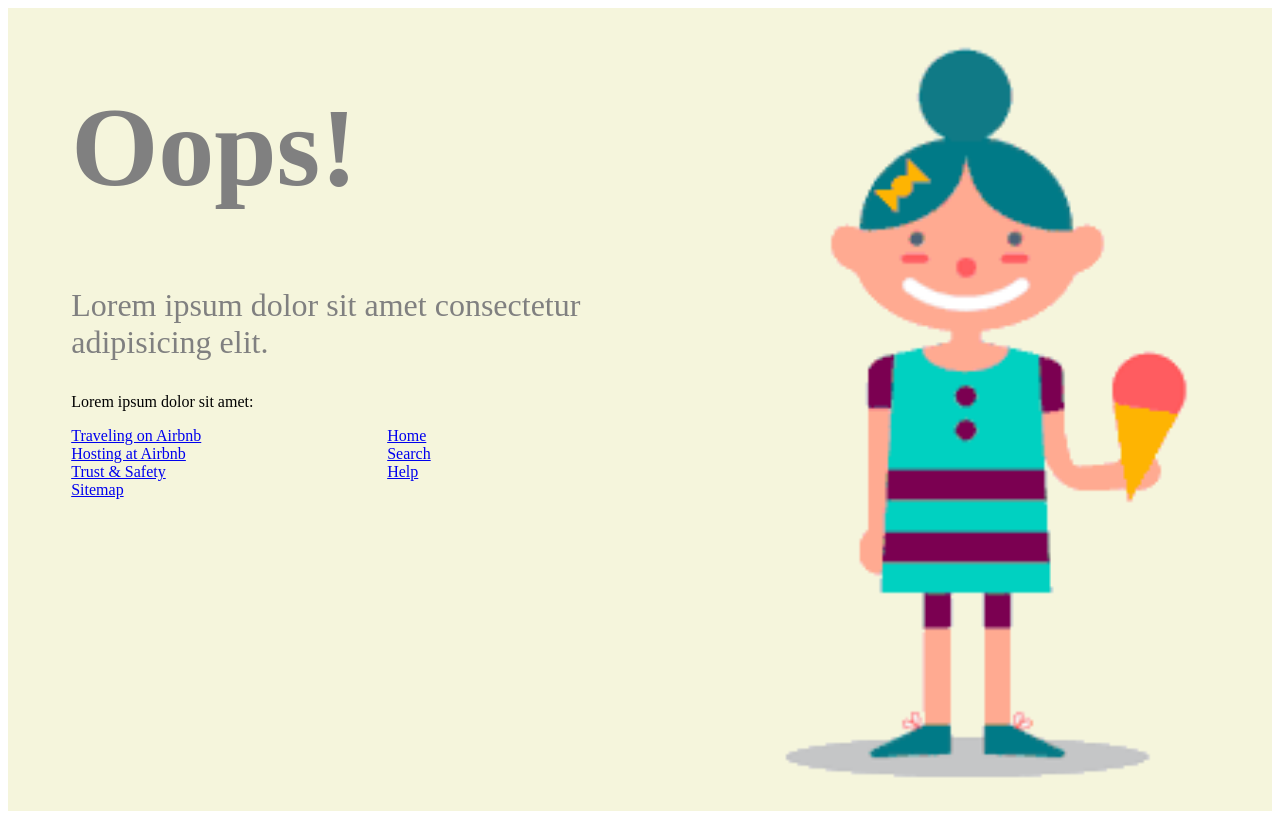
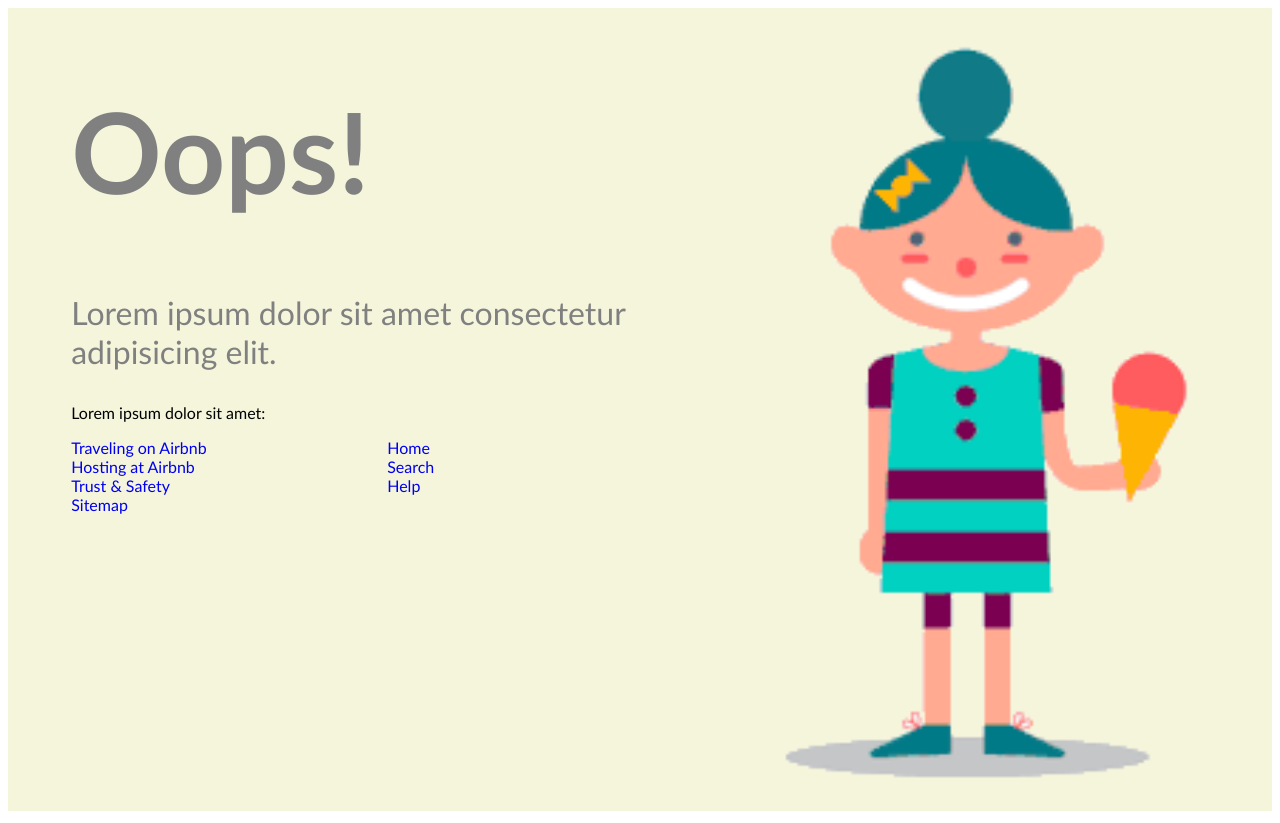
Before and after one commit to vitgri1/01-5-404-Ice-cream-6, a website: page index.html in a window 1280 px wide. Drawn offline with Linux system fonts and the light colour scheme.

Commit message:
Styling to css

```diff
--- a/index.html
+++ b/index.html
@@ -4,30 +4,31 @@
     <meta charset="UTF-8">
     <meta http-equiv="X-UA-Compatible" content="IE=edge">
     <meta name="viewport" content="width=device-width, initial-scale=1.0">
-    <title>Document 6</title>
+    <title>ICE ICE 6</title>
+    <link rel="stylesheet" href="./main.css">
 </head>
 <body>
-    <main style="display: inline-block; width: 100%; background-color: beige;">
+    <main>
         <div style="float: left; width: 50%; margin-left: 5%;">
-            <h1 style="color:gray; font-size:700%;">Oops!</h1>
-            <p style="color:gray; font-size:200%;">Lorem ipsum dolor sit amet consectetur adipisicing elit.</p>
+            <h1>Oops!</h1>
+            <p>Lorem ipsum dolor sit amet consectetur adipisicing elit.</p>
             <p>Lorem ipsum dolor sit amet:</p>
-            <div>
-                <div style="float: left; width: 50%;">
-                    <a href="#" style="display:inline-block; width: 100%;" >Traveling on Airbnb</a>
-                    <a href="#" style="display:inline-block; width: 100%;">Hosting at Airbnb</a>
-                    <a href="#" style="display:inline-block; width: 100%;">Trust & Safety</a>
-                    <a href="#" style="display:inline-block; width: 100%;">Sitemap</a>
-                </div>
-                <div style="float: left; width: 50%;">
-                    <a href="#" style="display:inline-block; width: 100%;">Home</a>
-                    <a href="#" style="display:inline-block; width: 100%;">Search</a>
-                    <a href="#" style="display:inline-block; width: 100%;">Help</a>
-                </div>
-            </div>
-
+            <nav>
+                <a href="#">Traveling on Airbnb</a>
+                <a href="#">Hosting at Airbnb</a>
+                <a href="#">Trust & Safety</a>
+                <a href="#">Sitemap</a>
+            </nav>
+            <nav>
+                <a href="#">Home</a>
+                <a href="#">Search</a>
+                <a href="#">Help</a>
+            </nav>
         </div>
-        <img src="./icecream.gif" alt="Ice cream" style="float:left; width:35%; margin-left: 5%;">
+        <img src="./icecream.gif" alt="Ice cream">
     </main>
 </body>
 </html>
+<!--
+    Severely unfinished
+-->
--- /dev/null
+++ b/main.css
@@ -0,0 +1,28 @@
+main{
+    display: inline-block;
+    width: 100%;
+    background-color: beige;
+    font-family: 'Trebuchet MS', 'Lucida Sans Unicode', 'Lucida Grande', 'Lucida Sans', Arial, sans-serif;
+}
+h1{
+    color:gray;
+    font-size:700%;
+}
+p:first-of-type{
+    color:gray;
+    font-size:200%;
+}
+nav{
+    float: left;
+    width: 50%;
+}
+a{
+    text-decoration: none;
+    display: inline-block;
+    margin-right: 40%;
+}
+img{
+    float:left;
+    width:35%;
+    margin-left: 5%;
+}
```
